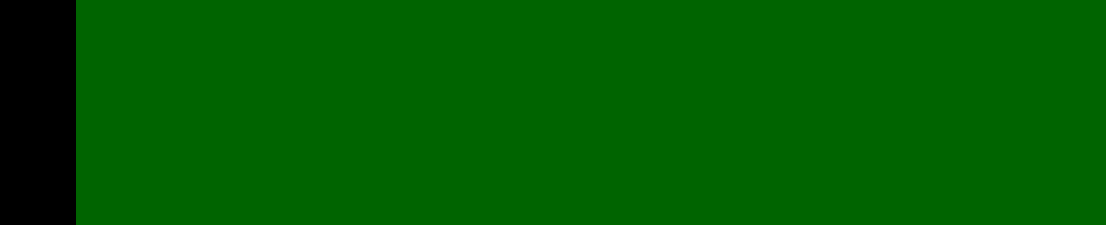
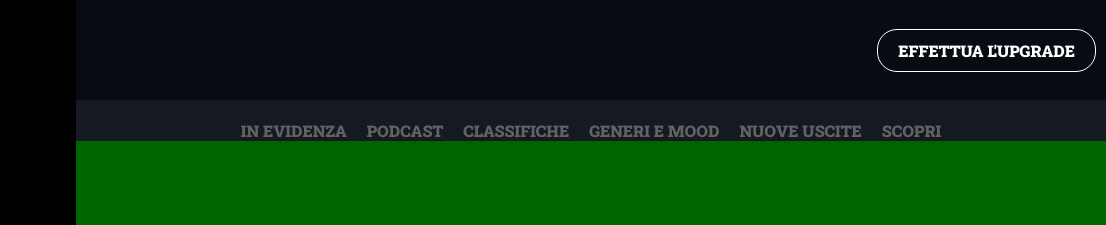
Before and after one commit to Tommaso-Macco/html-css-spotifyweb, a plain HTML site: page index.html in a window 1280 px wide. Shown: the top 225 px of the page, 174-1280 px from the left. Drawn offline with Linux system fonts and the light colour scheme.

Commit message:
start main section

```diff
--- a/index.html
+++ b/index.html
@@ -79,7 +79,33 @@
         </nav>
 
         <main id="xsversion"> <!-- MAIN -->
-
+            <div id="upgrade">
+                <a href="#">EFFETTUA L'UPGRADE</a>
+            </div>
+            <section id="main-container"> <!-- CONTAINER CON COLORE BASE -->
+                <div class="category"> <!-- 6 BOTTONI PER LA CATEGORIA -->
+                    <ul id="category-container">
+                        <li class="category-content">
+                            <a href="#">IN EVIDENZA</a>
+                        </li>
+                        <li class="category-content">
+                            <a href="#">PODCAST</a>
+                        </li>
+                        <li class="category-content">
+                            <a href="#">CLASSIFICHE</a>
+                        </li>
+                        <li class="category-content">
+                            <a href="#">GENERI E MOOD</a>
+                        </li>
+                        <li class="category-content">
+                            <a href="#">NUOVE USCITE</a>
+                        </li>
+                        <li class="category-content">
+                            <a href="#">SCOPRI</a>
+                        </li>
+                    </ul>
+                </div>
+            </section>
         </main>
     </div>
 
--- a/style.css
+++ b/style.css
@@ -222,11 +222,64 @@ main {
     background-color: darkgreen;
 }
 
+#main-container {
+    background-color: #141922;
+}
+
+/* UPGRADE BUTTON RULES */
+#upgrade {
+    height: 100px;
+    background-color: #080b12;
+    display: flex;
+    justify-content: flex-end;
+    align-items: center;
+    padding-right: 10px;
+}
+
+#upgrade>a {
+    color: #fff;
+    padding: 10px 20px;
+    border-radius: 20px;
+    border: 1px solid #fff;
+    font-weight: 900;
+}
+
+/* CATEGORY RULES */
+#category-container {
+    display: flex;
+    justify-content: center;
+    padding-top: 20px;
+}
+
+.category-content {
+    margin-left: 10px;
+    margin-right: 10px;
+}
+
+.category-content>a {
+    font-weight: 900;
+}
+
+
+
+
+
+
+
+
+
+
+
+
+
+
+
+
+
 /* FOOTER-PLAYER RULES */
 
 footer {
     height: 100px;
-    z-index: 100;
     /* DEBUG */
     background-color: red;
 }
```
